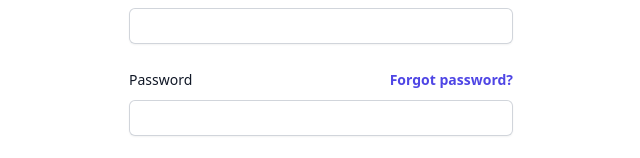
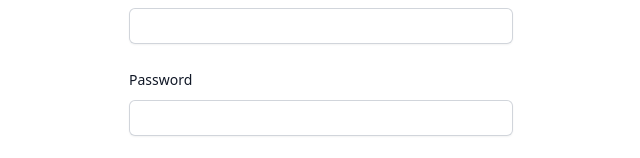
Before and after one commit to sahilkhatiwada/job-portal-backend, a React (Vite) app in the folder client/: page /register in a window 1280 px wide. Shown: the part 484-642 px from the top of the page, without its empty margins (319-959 px from the left). Built offline with nearby package versions, Linux system fonts and the light colour scheme.

Commit message:
minor change

```diff
--- a/client/src/pages/Login.jsx
+++ b/client/src/pages/Login.jsx
@@ -16,7 +16,7 @@ const login = () => {
         </div>
 
         <div className="mt-10 sm:mx-auto sm:w-full sm:max-w-sm">
-          <form className="space-y-6" action="#" method="POST">
+          <form className="space-y-6">
             <div>
               <label
                 htmlFor="email"
@@ -76,12 +76,12 @@ const login = () => {
           </form>
 
           <p className="mt-10 text-center text-sm text-gray-500">
-            Not a member?{" "}
+            Not a member?
             <a
-              href="#"
+              href="/register"
               className="font-semibold leading-6 text-indigo-600 hover:text-indigo-500"
             >
-              Register heres
+              Register here
             </a>
           </p>
         </div>
--- a/client/src/pages/Register.jsx
+++ b/client/src/pages/Register.jsx
@@ -80,14 +80,6 @@ const Register = () => {
                 >
                   Password
                 </label>
-                <div className="text-sm">
-                  <a
-                    href="#"
-                    className="font-semibold text-indigo-600 hover:text-indigo-500"
-                  >
-                    Forgot password?
-                  </a>
-                </div>
               </div>
               <div className="mt-2">
                 <input
@@ -114,7 +106,7 @@ const Register = () => {
           <p className="mt-10 text-center text-sm text-gray-500">
             Already have an account?
             <a
-              href="/register"
+              href="/login"
               className="font-semibold leading-6 p-1 text-indigo-600 hover:text-indigo-500"
             >
               Login here
```
